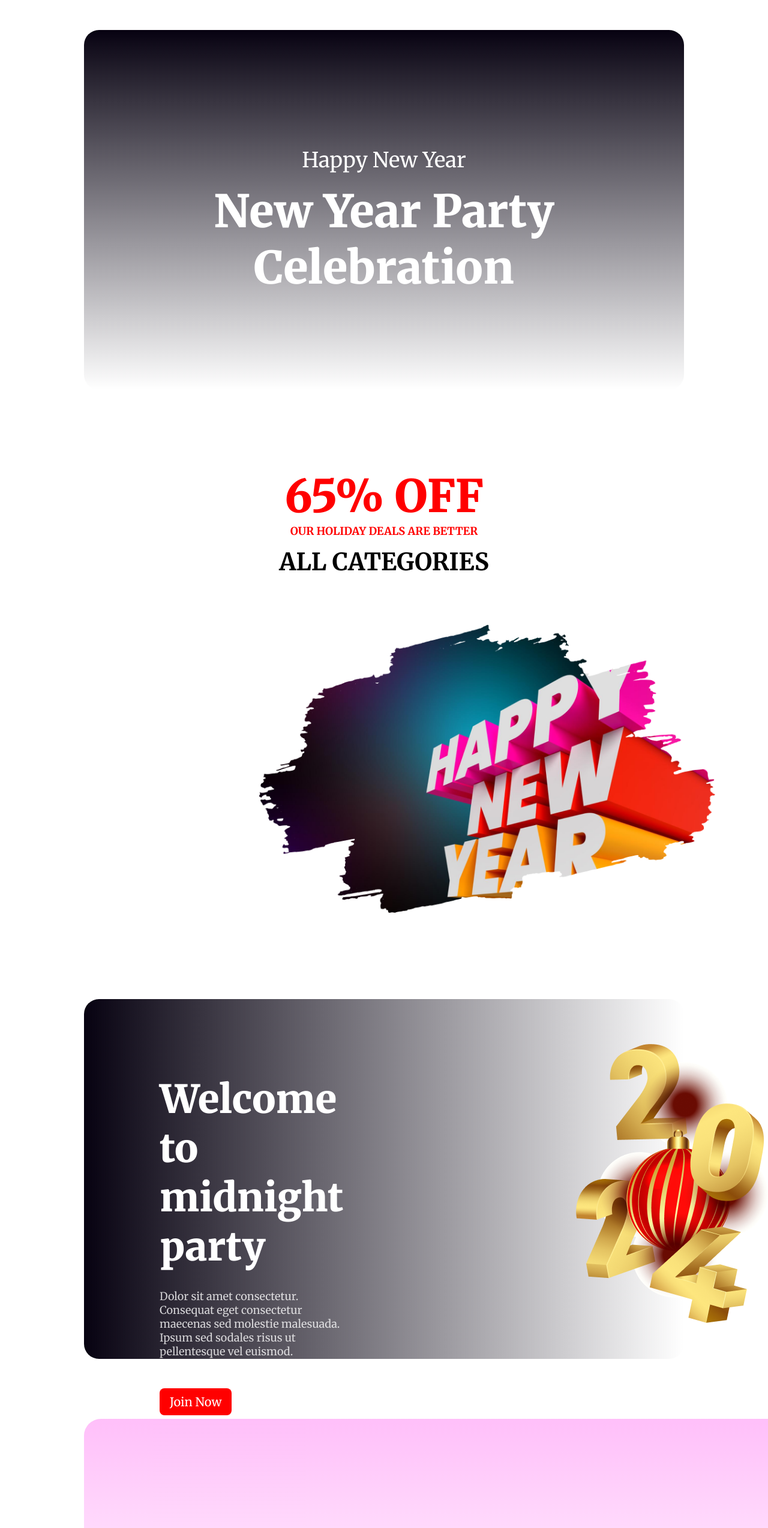
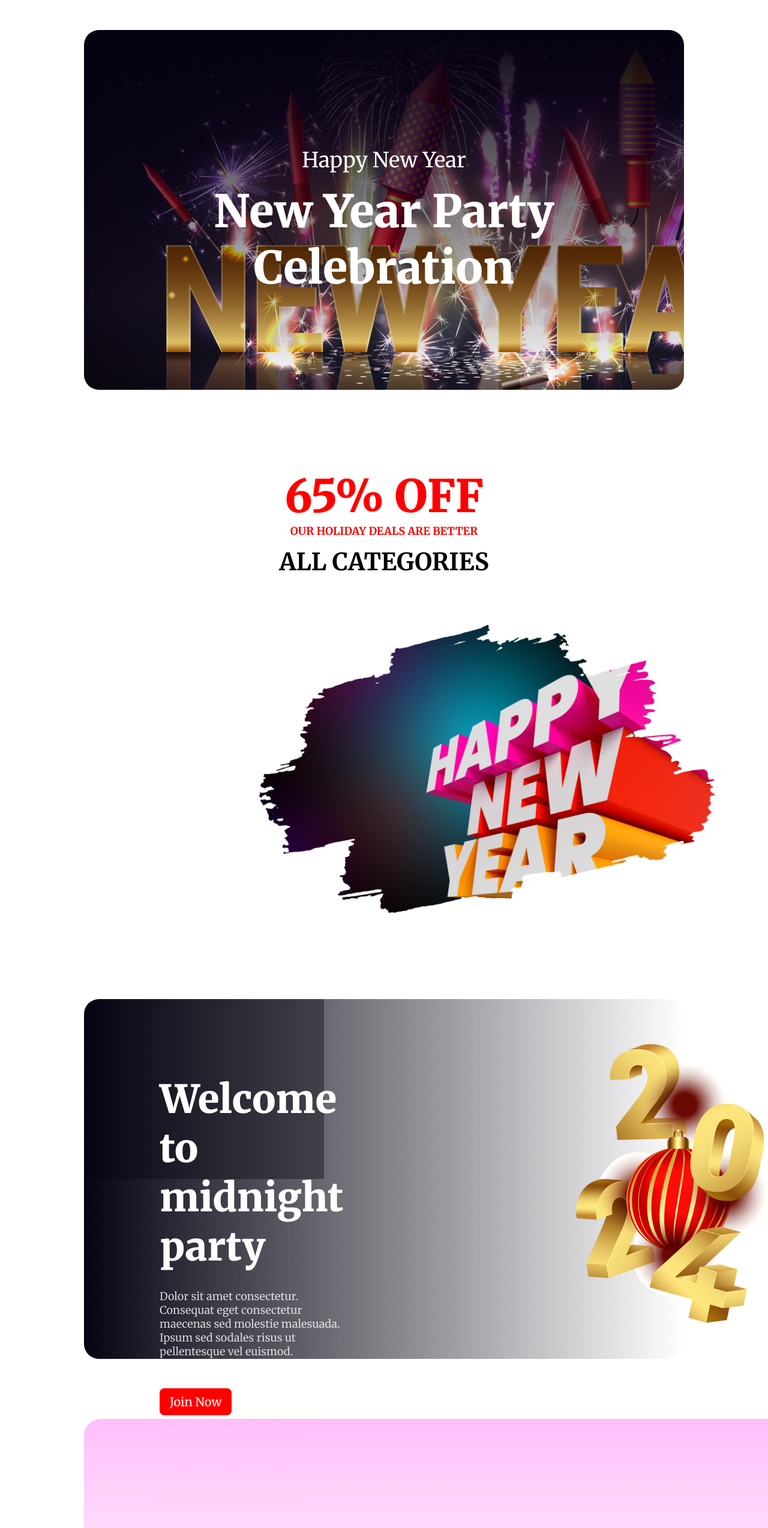
Before and after one commit to imamhossain-bd/New-Year-Website, a plain HTML site: page index.html in a window 1280 px wide. Shown: the top 2548 px of the page at 60% size. Drawn offline with Linux system fonts and the light colour scheme; the site is published under a folder, as on GitHub Pages, so addresses that start at the root find nothing.

Commit message:
banner image update

```diff
--- a/css/style.css
+++ b/css/style.css
@@ -15,7 +15,7 @@
     height: 600px;
     border-radius: 25px;
     background-repeat: no-repeat;
-    background: linear-gradient(180deg, #070211 0%, rgba(7, 2, 17, 0.00) 100%), url(/Images/Bannerimg.png);
+    background: linear-gradient(180deg, #070211 0%, rgba(7, 2, 17, 0.00) 100%), url('../Images/Bannerimg.png');
 }
 
 .banner_info {
@@ -78,7 +78,7 @@
     height: 600px;
     margin-top: 90px;
     border-radius: 25px;
-    background: linear-gradient(90deg, #070211 0%, rgba(7, 2, 17, 0.00) 100%), url(/Images/Vectorrr.png);
+    background: linear-gradient(90deg, #070211 0%, rgba(7, 2, 17, 0.00) 100%), url('../Images/Vectorrr.png');
     background-repeat: no-repeat;
 }
 
```
